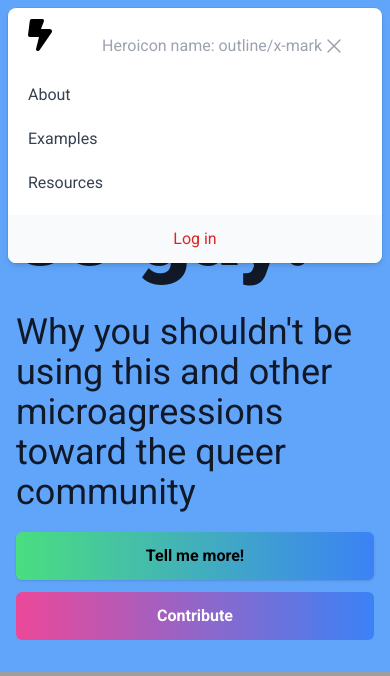
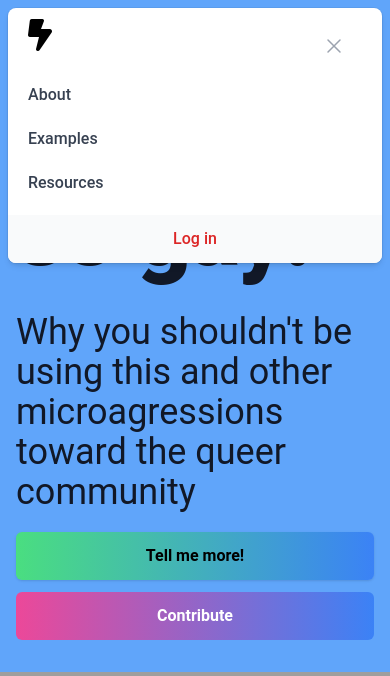
Before and after one commit to anaURL/thats-so-gay, a Node server app: page / in a window 390 px wide. Shown: the top 676 px of the page. Run offline with Node 20, Linux system fonts and the light colour scheme; style sheets or scripts are compiled from the project's sources; some libraries are stand-ins or nearby versions; grey boxes are pictures that could not be loaded.

Commit message:
Fix styling

```diff
--- a/views/about.ejs
+++ b/views/about.ejs
@@ -9,7 +9,6 @@
 <link href="https://fonts.googleapis.com/css2?family=Open+Sans:wght@300;600;700&display=swap" rel="stylesheet">
 <script src="https://kit.fontawesome.com/c5d50179e9.js" crossorigin="anonymous"></script>
 <link rel="stylesheet" href="https://unpkg.com/flowbite@1.5.3/dist/flowbite.min.css" />
-
 <link href="/output.css" rel="stylesheet">
 
 <title>About</title>
--- a/views/index.ejs
+++ b/views/index.ejs
@@ -1,14 +1,17 @@
-
 <!DOCTYPE html>
 <html lang="en">
-  <head>
-    <meta charset="UTF-8">
-    <title>That's so gay </title>
-	<link href="https://fonts.googleapis.com/css2?family=Nunito:wght@300;400;600;700;800&family=Roboto:wght@100;300;400;700;900&display=swap" rel="stylesheet">	<link rel="preconnect" href="https://fonts.gstatic.com" crossorigin>
-	<link href="https://fonts.googleapis.com/css2?family=Open+Sans:wght@300;600;700&display=swap" rel="stylesheet">
-	<link rel="stylesheet" href="https://unpkg.com/flowbite@1.5.3/dist/flowbite.min.css" />
-	<link href="/output.css" rel="stylesheet">
-	<link rel="preconnect" href="https://fonts.googleapis.com">
+<head>
+<meta charset="UTF-8">
+<meta http-equiv="X-UA-Compatible" content="IE=edge">
+<meta name="viewport" content="width=device-width, initial-scale=1.0">
+<link rel="preconnect" href="https://fonts.googleapis.com">
+<link rel="preconnect" href="https://fonts.gstatic.com" crossorigin>
+<link href="https://fonts.googleapis.com/css2?family=Open+Sans:wght@300;600;700&display=swap" rel="stylesheet">
+<script src="https://kit.fontawesome.com/c5d50179e9.js" crossorigin="anonymous"></script>
+<link rel="stylesheet" href="https://unpkg.com/flowbite@1.5.3/dist/flowbite.min.css" />
+<link href="/output.css" rel="stylesheet">
+
+<title>Home</title>
   </head>
 
   <body>
@@ -68,7 +71,7 @@
 					  <div class="mr-2">
 						<button type="button" class="inline-flex items-center justify-center rounded-md bg-white p-2 text-gray-400 hover:bg-gray-100 hover:text-gray-500 focus:outline-none focus:ring-2 focus:ring-inset focus:ring-red-500">
 						  <span class="sr-only">Close main menu</span>
-						 Heroicon name: outline/x-mark
+
 						  <svg class="h-6 w-6" xmlns="http://www.w3.org/2000/svg" fill="none" viewBox="0 0 24 24" stroke-width="1.5" stroke="currentColor" aria-hidden="true">
 							<path stroke-linecap="round" stroke-linejoin="round" d="M6 18L18 6M6 6l12 12" />
 						  </svg>
@@ -137,7 +140,5 @@
 
 	<script src="https://kit.fontawesome.com/c5d50179e9.js" crossorigin="anonymous"></script>
 	<script src="https://unpkg.com/flowbite@1.5.3/dist/flowbite.js"></script>
-
-
  </body>
 </html>
--- a/views/more-info.ejs
+++ b/views/more-info.ejs
@@ -3,12 +3,16 @@
 <html lang="en">
 <head>
 <meta charset="UTF-8">
-    <title>More info</title>
+<meta http-equiv="X-UA-Compatible" content="IE=edge">
+<meta name="viewport" content="width=device-width, initial-scale=1.0">
 <link rel="preconnect" href="https://fonts.googleapis.com">
 <link rel="preconnect" href="https://fonts.gstatic.com" crossorigin>
 <link href="https://fonts.googleapis.com/css2?family=Open+Sans:wght@300;600;700&display=swap" rel="stylesheet">
+<script src="https://kit.fontawesome.com/c5d50179e9.js" crossorigin="anonymous"></script>
 <link rel="stylesheet" href="https://unpkg.com/flowbite@1.5.3/dist/flowbite.min.css" />
 <link href="/output.css" rel="stylesheet">
+
+<title>More info</title>
   </head>
   <body>
 
--- a/views/partials/page-header.ejs
+++ b/views/partials/page-header.ejs
@@ -11,7 +11,7 @@
     </div>
   </div>
 
-  <svg class="flash-separator m-auto mt-4 " width="70px" height="110px" viewBox="0 0 70 110" version="1.1" xmlns="http://www.w3.org/2000/svg" xmlns:xlink="http://www.w3.org/1999/xlink">
+  <svg class="flash-separator m-auto mt-4" width="70px" height="110px" viewBox="0 0 70 110" version="1.1" xmlns="http://www.w3.org/2000/svg" xmlns:xlink="http://www.w3.org/1999/xlink">
     <g stroke="none" stroke-width="1" fill="none" fill-rule="evenodd">
       <g id="icon-flash" fill="#FFD202">
       <polygon id="flash-path" points="36.2194255 42.3495913 58.5871111 42.3495913 4.21798766 110 22.3676855 63.0627807 0 63.0627807 21.813225 0 69.8806908 0"></polygon>
--- a/views/respond.ejs
+++ b/views/respond.ejs
@@ -7,9 +7,11 @@
 <link rel="preconnect" href="https://fonts.googleapis.com">
 <link rel="preconnect" href="https://fonts.gstatic.com" crossorigin>
 <link href="https://fonts.googleapis.com/css2?family=Open+Sans:wght@300;600;700&display=swap" rel="stylesheet">
-    <script src="https://unpkg.com/flowbite@1.5.3/dist/flowbite.js"></script>
+<script src="https://kit.fontawesome.com/c5d50179e9.js" crossorigin="anonymous"></script>
+<link rel="stylesheet" href="https://unpkg.com/flowbite@1.5.3/dist/flowbite.min.css" />
 <link href="/output.css" rel="stylesheet">
-    <title>How to avoid causing microagressions</title>
+
+<title>How to respond</title>
 </head>
 <body>
 
```
Also changed, not shown: views/avoid.ejs (+8 -6 lines), views/examples.ejs (+5 -4 lines). Lines whose indentation alone changed are shown as unchanged.
